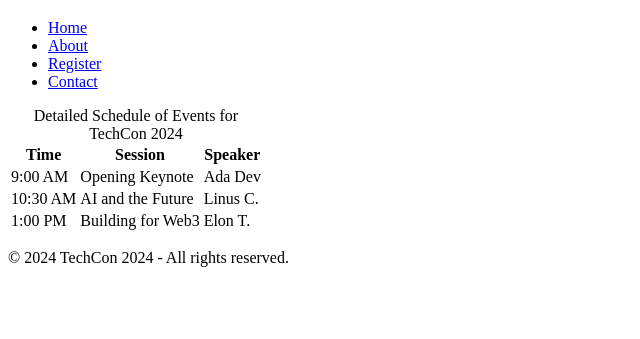
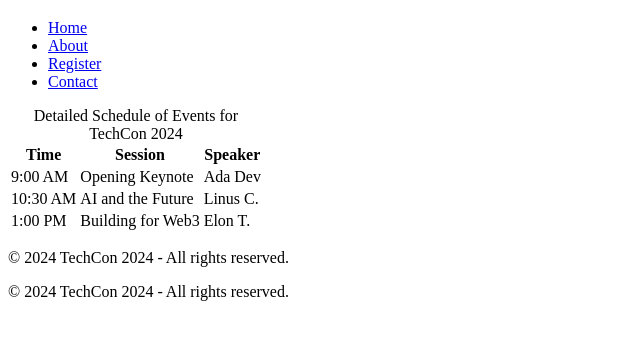
Before and after one commit to DebbyA007/TechCon_HTML, a plain HTML site: page techcon_website/schedule.html in a window 1280 px wide. Shown: the part 61-400 px from the top of the page, without its empty margins (0-640 px from the left). Drawn offline with Linux system fonts and the light colour scheme.

Commit message:
Update schedule.html

```diff
--- a/techcon_website/schedule.html
+++ b/techcon_website/schedule.html
@@ -49,6 +49,8 @@
 
     <footer>
       <p>&copy; 2024 TechCon 2024 - All rights reserved.</p>
-    </footer>
+    <footer>
+  <p>&copy; 2024 TechCon 2024 - All rights reserved.</p>
+</footer>
   </body>
 </html>
```
